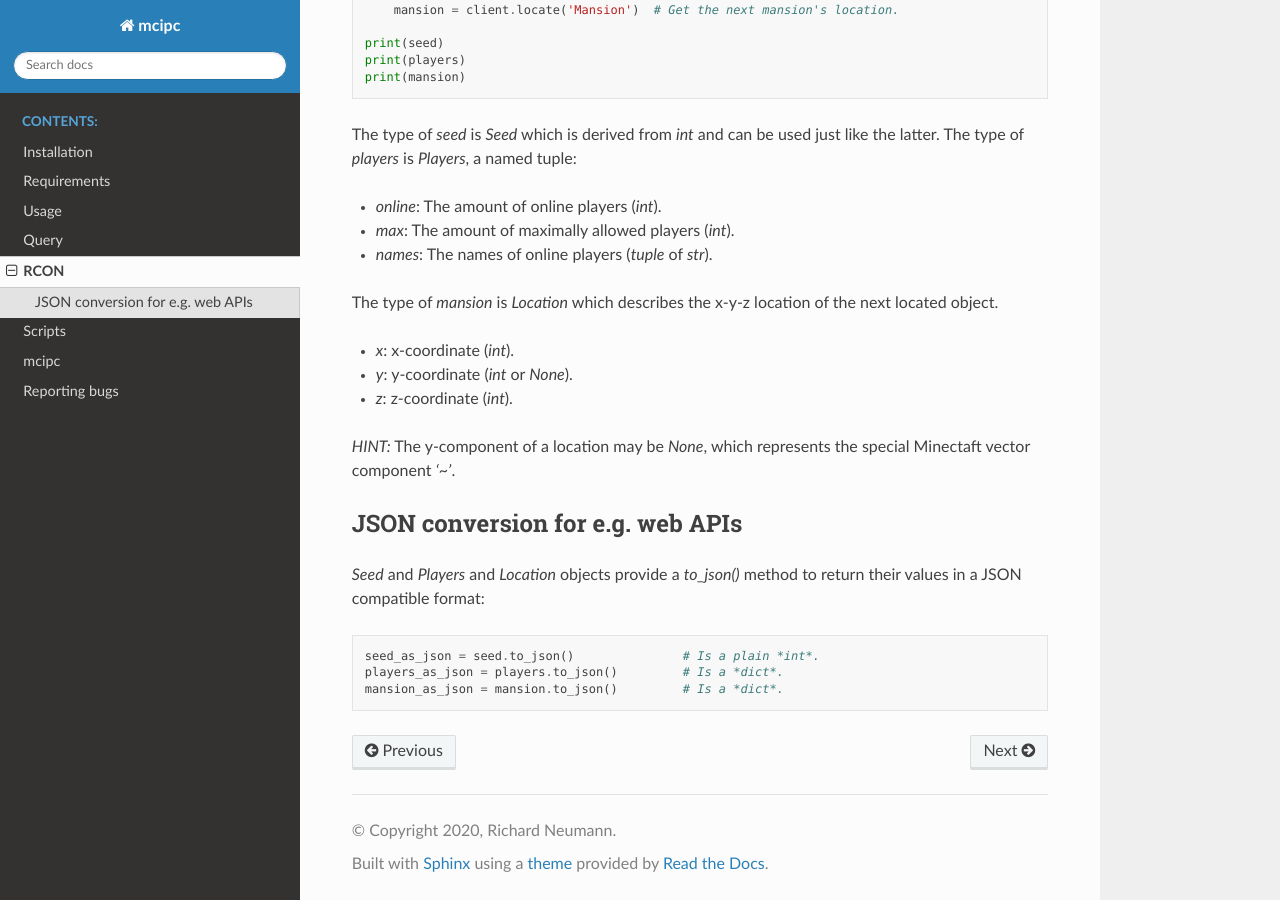
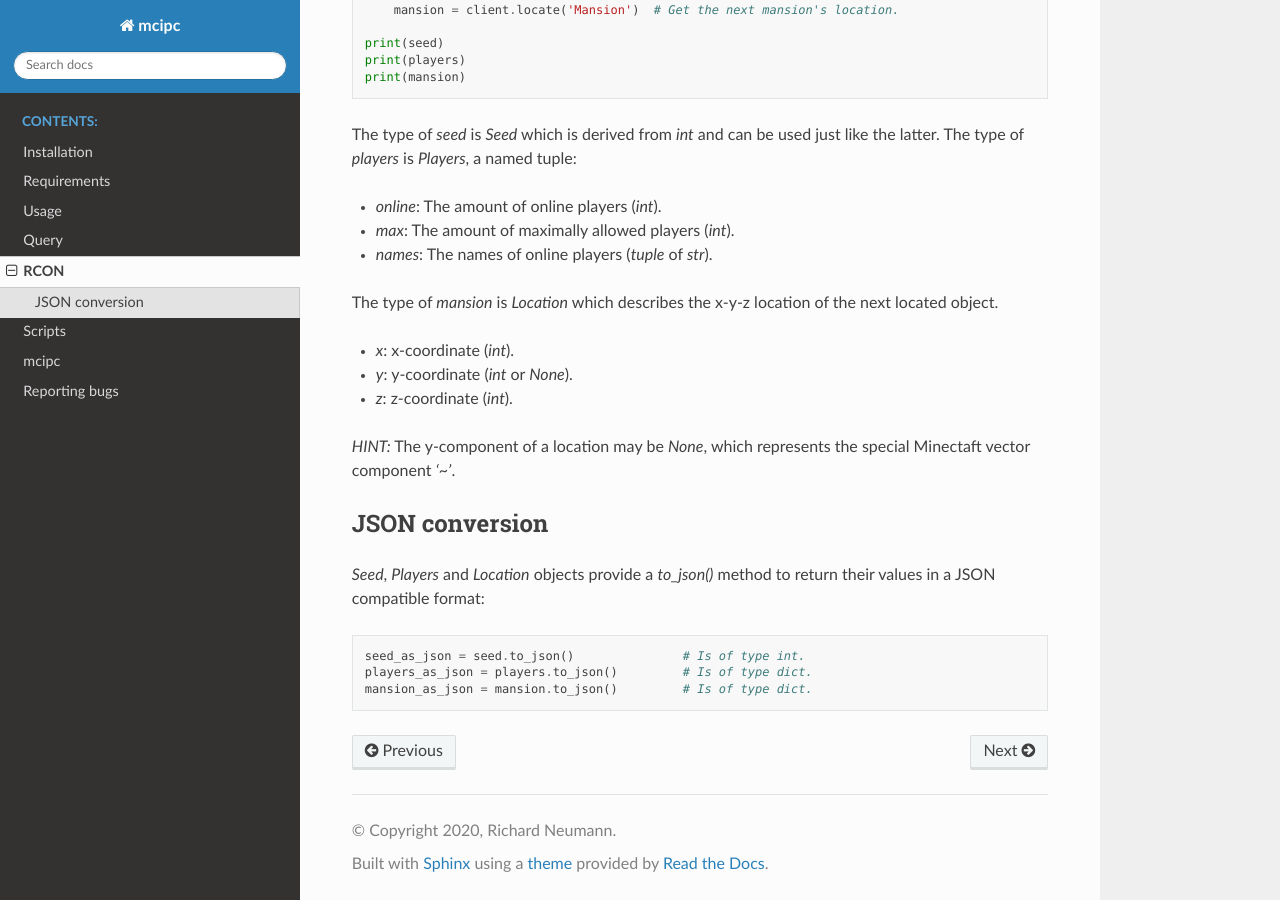
Before and after one commit to conqp/mcipc, a Sphinx documentation site: the page built from docs/source/rcon.rst, in a window 1280 px wide and 900 px high, scrolled down 613 px. Built offline with Sphinx 7.4.7 and the Read the Docs theme 2.0.0, drawn with Linux system fonts in a browser that asks for light colours; pages that are not in the unit, such as notebooks, are missing from menus.

Commit message:
Updated JSON conversion hints.

```diff
--- a/docs/source/query.rst
+++ b/docs/source/query.rst
@@ -67,12 +67,12 @@
 * `host_ip`: The server's IP address or hostname (`ipaddress.IPv4Address` or `ipaddress.IPv6Address` or `str`).
 * `players`: The names of online players (`tuple` of `str`).
 
-JSON conversion for e.g. web APIs
----------------------------------
+JSON conversion
+---------------
 
 Both *BasicStats* and *FullStats* provide a *to_json()* method to return their values in a JSON compatible dict:
 
 .. code-block:: python
 
-    basic_stats_as_json = basic_stats.to_json()		# Returns a *dict*.
-    full_stats_as_json = full_stats.to_json() 		# Returns a *dict*.
+    basic_stats_as_json = basic_stats.to_json()		# Is of type dict.
+    full_stats_as_json = full_stats.to_json() 		# Is of type dict.
--- a/docs/source/rcon.rst
+++ b/docs/source/rcon.rst
@@ -43,13 +43,13 @@ The type of `mansion` is `Location` which describes the x-y-z location of the ne
 
 *HINT:* The y-component of a location may be `None`, which represents the special Minectaft vector component `'~'`.
 
-JSON conversion for e.g. web APIs
----------------------------------
+JSON conversion
+---------------
 
-*Seed* and *Players* and *Location* objects provide a *to_json()* method to return their values in a JSON compatible format:
+*Seed*, *Players* and *Location* objects provide a *to_json()* method to return their values in a JSON compatible format:
 
 .. code-block:: python
 
-    seed_as_json = seed.to_json()		# Is a plain *int*.
-    players_as_json = players.to_json() 	# Is a *dict*.
-    mansion_as_json = mansion.to_json() 	# Is a *dict*.
+    seed_as_json = seed.to_json()		# Is of type int.
+    players_as_json = players.to_json() 	# Is of type dict.
+    mansion_as_json = mansion.to_json() 	# Is of type dict.
```
